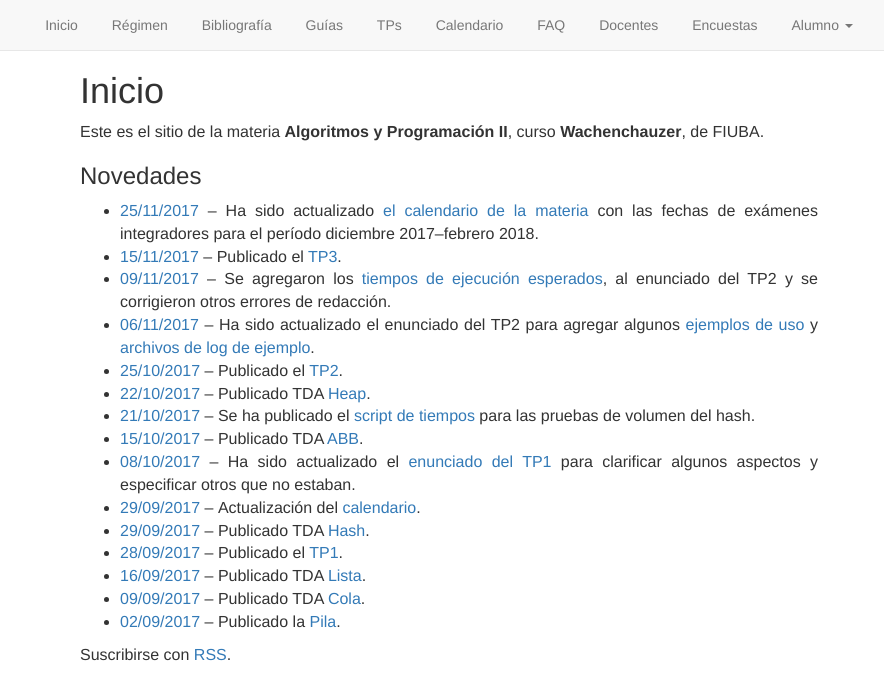
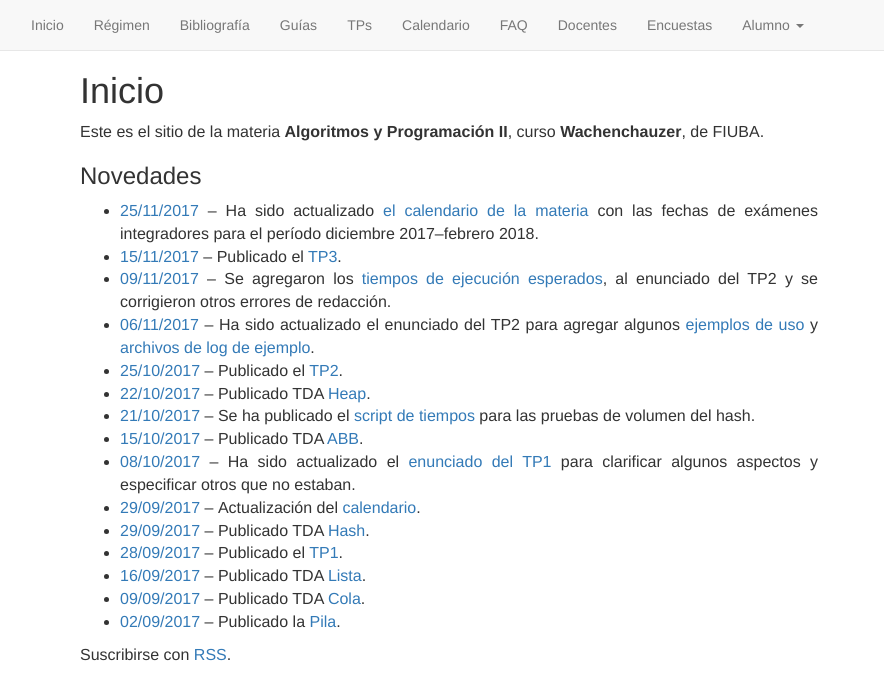
Before and after one commit to algoritmos-rw/algoritmos, a Jekyll site: the page built from static/00_index.md, in a window 1280 px wide. Shown: the top 700 px of the page, without its empty margins (191-1075 px from the left). Built offline with Jekyll 4.4.1, drawn with Linux system fonts in a browser that asks for light colours; our own code applies the rules of GitHub Pages for plain Markdown files.

Commit message:
Revert "Centrado". This reverts commit 4d0a0c7c98d0d1501c1fe78d8ce10325c1d3b352.

```diff
--- a/_includes/header.html
+++ b/_includes/header.html
@@ -1,7 +1,7 @@
 <header class="site-header" role="banner">
 
     <nav class="navbar navbar-default navbar-static-top">
-      <div class="container-fluid">
+      <div class="container-fluid" style="margin-left: 15%">
         <div class="navbar-header">
           <button type="button" class="navbar-toggle collapsed" data-toggle="collapse" data-target="#navbar-collapse" aria-expanded="false" aria-controls="navbar">
             <span class="sr-only">Navegación</span>
@@ -13,17 +13,17 @@
         </div>
 
         <div class="collapse navbar-collapse" id="navbar-collapse">
-          <ul class="nav navbar-nav" style="width: 100%; text-align: center">
-            <li style="float: none; display: inline-block"><a href="{{ '/' | relative_url }}">Inicio</a></li>
-            <li style="float: none; display: inline-block"><a href="{{ '/regimen/' | relative_url }}">Régimen</a></li>
-            <li style="float: none; display: inline-block"><a href="{{ '/bibliografia/' | relative_url }}">Bibliografía</a></li>
-            <li style="float: none; display: inline-block"><a href="{{ '/guias/' | relative_url }}">Guías</a></li>
-            <li style="float: none; display: inline-block"><a href="{{ '/tps/' | relative_url }}">TPs</a></li>
-            <li style="float: none; display: inline-block"><a href="{{ '/calendario/' | relative_url }}">Calendario</a></li>
-            <li style="float: none; display: inline-block"><a href="{{ '/faq/' | relative_url }}">FAQ</a></li>
-            <li style="float: none; display: inline-block"><a href="{{ '/docentes/' | relative_url }}">Docentes</a></li>
-            <li style="float: none; display: inline-block"><a href="{{ '/encuestas/' | relative_url }}">Encuestas</a></li>
-            <li class="dropdown" style="float: none; display: inline-block">
+          <ul class="nav navbar-nav">
+            <li><a href="{{ '/' | relative_url }}">Inicio</a></li>
+            <li><a href="{{ '/regimen/' | relative_url }}">Régimen</a></li>
+            <li><a href="{{ '/bibliografia/' | relative_url }}">Bibliografía</a></li>
+            <li><a href="{{ '/guias/' | relative_url }}">Guías</a></li>
+            <li><a href="{{ '/tps/' | relative_url }}">TPs</a></li>
+            <li><a href="{{ '/calendario/' | relative_url }}">Calendario</a></li>
+            <li><a href="{{ '/faq/' | relative_url }}">FAQ</a></li>
+            <li><a href="{{ '/docentes/' | relative_url }}">Docentes</a></li>
+            <li><a href="{{ '/encuestas/' | relative_url }}">Encuestas</a></li>
+            <li class="dropdown">
               <a class="dropdown-toggle" data-toggle="dropdown">Alumno
                 <span class="caret"></span></a>
               <ul class="dropdown-menu">
@@ -31,7 +31,6 @@
                 <li><a href="https://algoritmos7541-rw.tk/notas/">Notas</a></li>
               </ul>
             </li>
-
           </ul>
         </div>
       </div>
```
